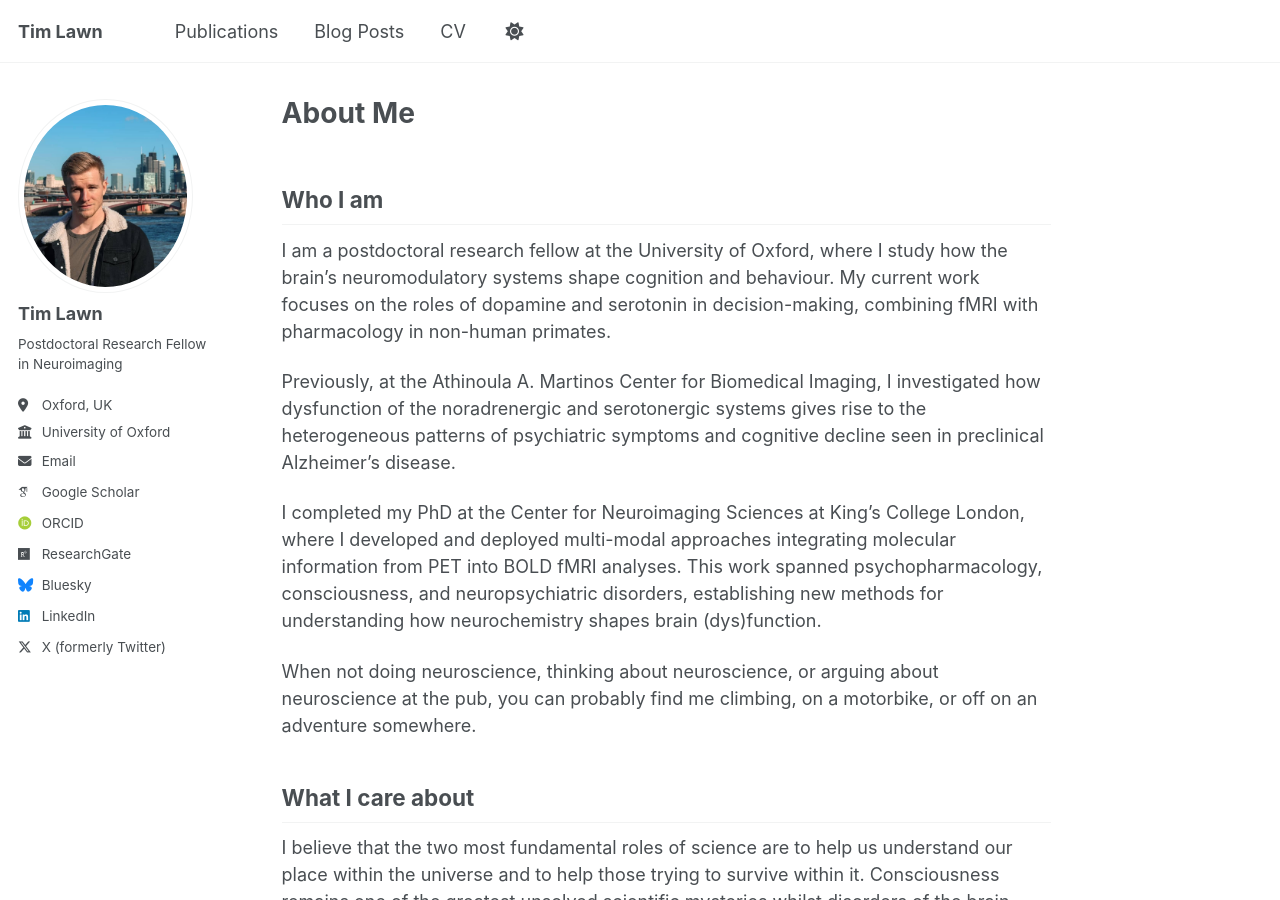
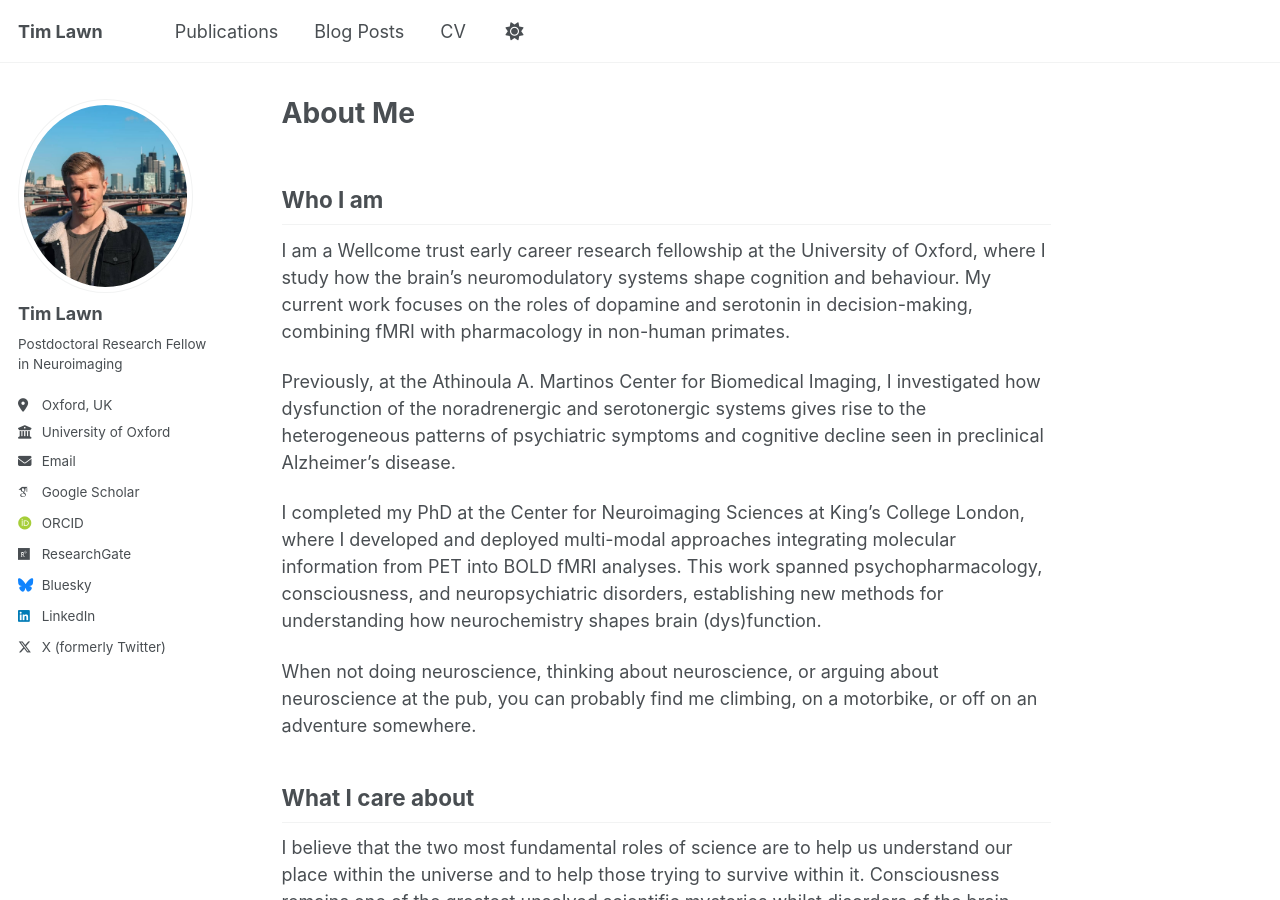
Before and after one commit to timlawn/timlawn.github.io, a Jekyll site: the page built from _pages/about.md, in a window 1280 px wide and 900 px high. Built offline with Jekyll 4.4.1, drawn with Linux system fonts in a browser that asks for light colours; some web fonts are replaced; a script that is not in the unit is left out.

Commit message:
Update fellowship title in about.md

```diff
--- a/_pages/about.md
+++ b/_pages/about.md
@@ -10,7 +10,7 @@ redirect_from:
 
 ## Who I am
 
-I am a postdoctoral research fellow at the University of Oxford, where I study how the brain's neuromodulatory systems shape cognition and behaviour. My current work focuses on the roles of dopamine and serotonin in decision-making, combining fMRI with pharmacology in non-human primates.
+I am a Wellcome trust early career research fellowship at the University of Oxford, where I study how the brain's neuromodulatory systems shape cognition and behaviour. My current work focuses on the roles of dopamine and serotonin in decision-making, combining fMRI with pharmacology in non-human primates.
 
 Previously, at the Athinoula A. Martinos Center for Biomedical Imaging, I investigated how dysfunction of the noradrenergic and serotonergic systems gives rise to the heterogeneous patterns of psychiatric symptoms and cognitive decline seen in preclinical Alzheimer's disease.
 
```
